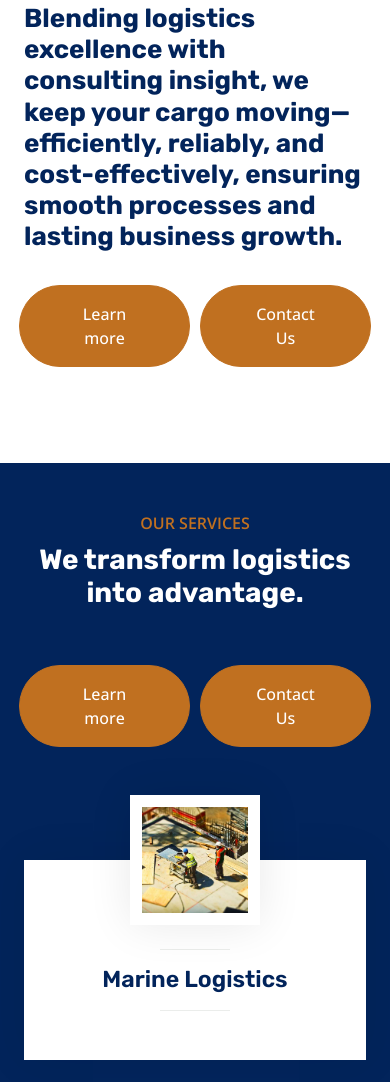
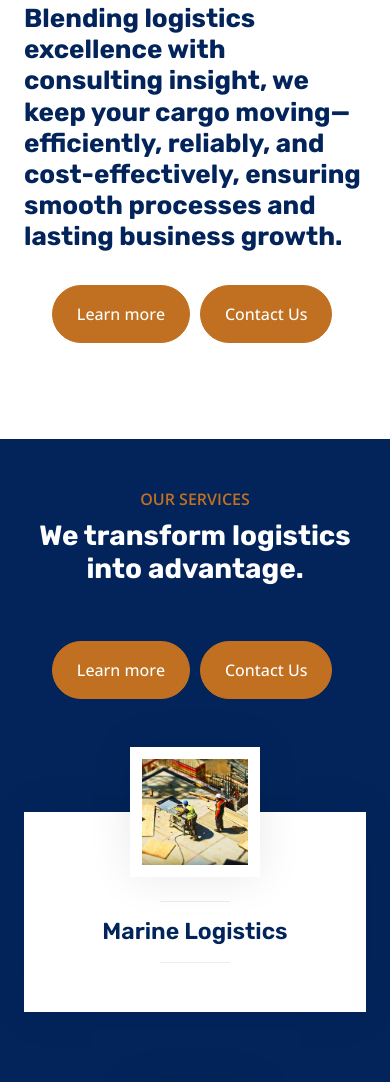
Before and after one commit to geovar89/sg, a plain HTML site: page index.html in a window 390 px wide. Shown: the part 1278-2360 px from the top of the page. Drawn offline with nearby package versions, Linux system fonts and the light colour scheme.

Commit message:
Add files via upload
align mobile buttons

```diff
--- a/components/services.html
+++ b/components/services.html
@@ -8,10 +8,10 @@
             <div class="row pt-2 gy-3 gx-3 d-flex justify-content-center">
                 <div class="d-flex justify-content-center">
                     <div class="col-6 d-flex justify-content-end" style="margin-right:5px">
-                        <a href="services.html" class="btn btn-primary py-3 px-5 radius">Learn more</a>
+                        <a href="services.html" class="btn btn-primary py-3 px-4 radius">Learn more</a>
                     </div>
                     <div class="col-6 d-flex justify-content-start" style="margin-left:5px">
-                        <a href="contact.html" class="btn btn-primary py-3 px-5 radius">Contact Us</a>
+                        <a href="contact.html" class="btn btn-primary py-3 px-4 radius">Contact Us</a>
                     </div>
                 </div>
             </div>
--- a/index.html
+++ b/index.html
@@ -102,10 +102,10 @@
                     <div class="row pt-2 gy-3 gx-3 d-flex justify-content-center">
                         <div class="d-flex justify-content-center">
                             <div class="col-6 d-flex justify-content-end" style="margin-right:5px">
-                                <a href="https://connect.logika.gr/" class="btn btn-primary py-3 px-5 animated slideInRight radius">Learn more </a>
+                                <a href="https://connect.logika.gr/" class="btn btn-primary py-3 px-4 animated slideInRight radius">Learn more </a>
                             </div>
                             <div class="col-6 d-flex justify-content-start" style="margin-left:5px">
-                                <a href="contact.html" class="btn btn-primary py-3 px-5 animated slideInRight radius">Contact Us</a>
+                                <a href="contact.html" class="btn btn-primary py-3 px-4 animated slideInRight radius">Contact Us</a>
                             </div>
                         </div>
                     </div>
```
